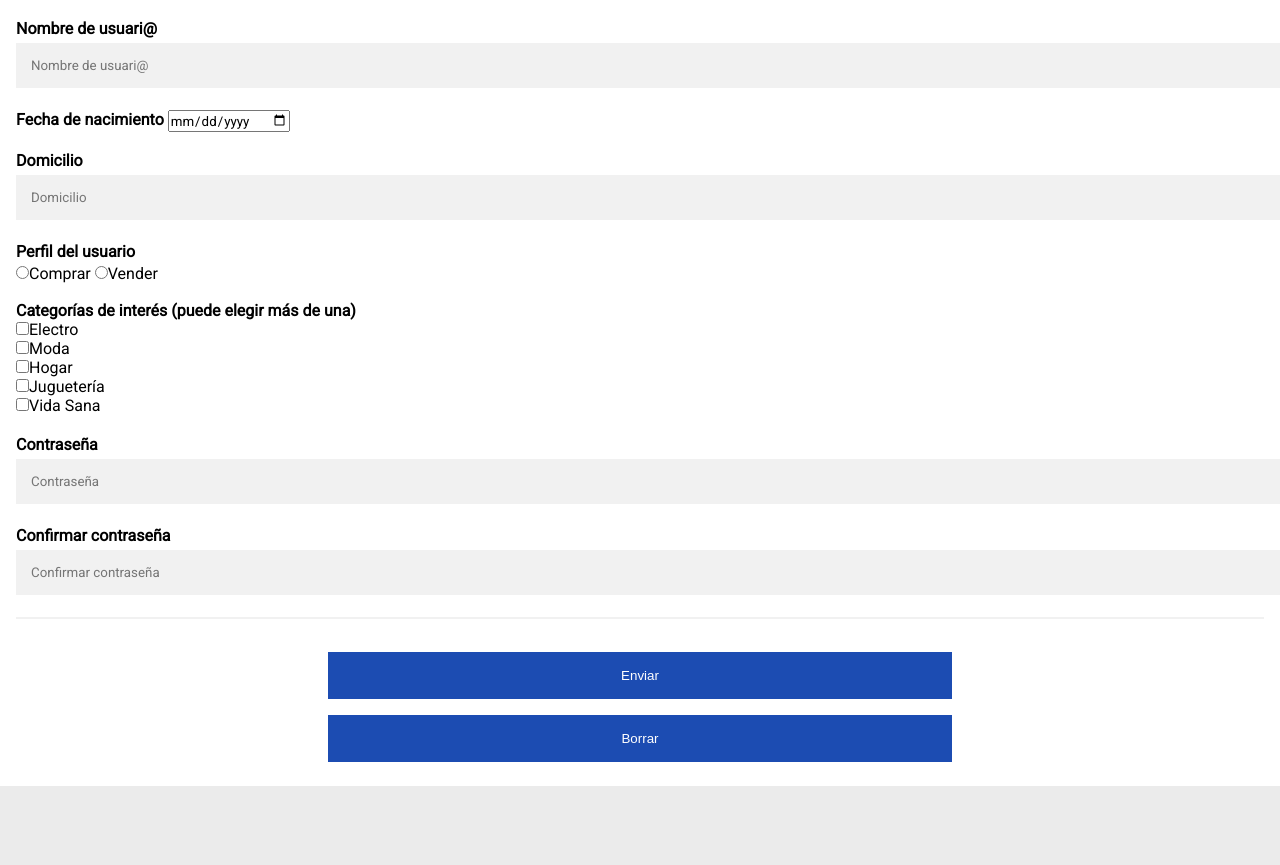
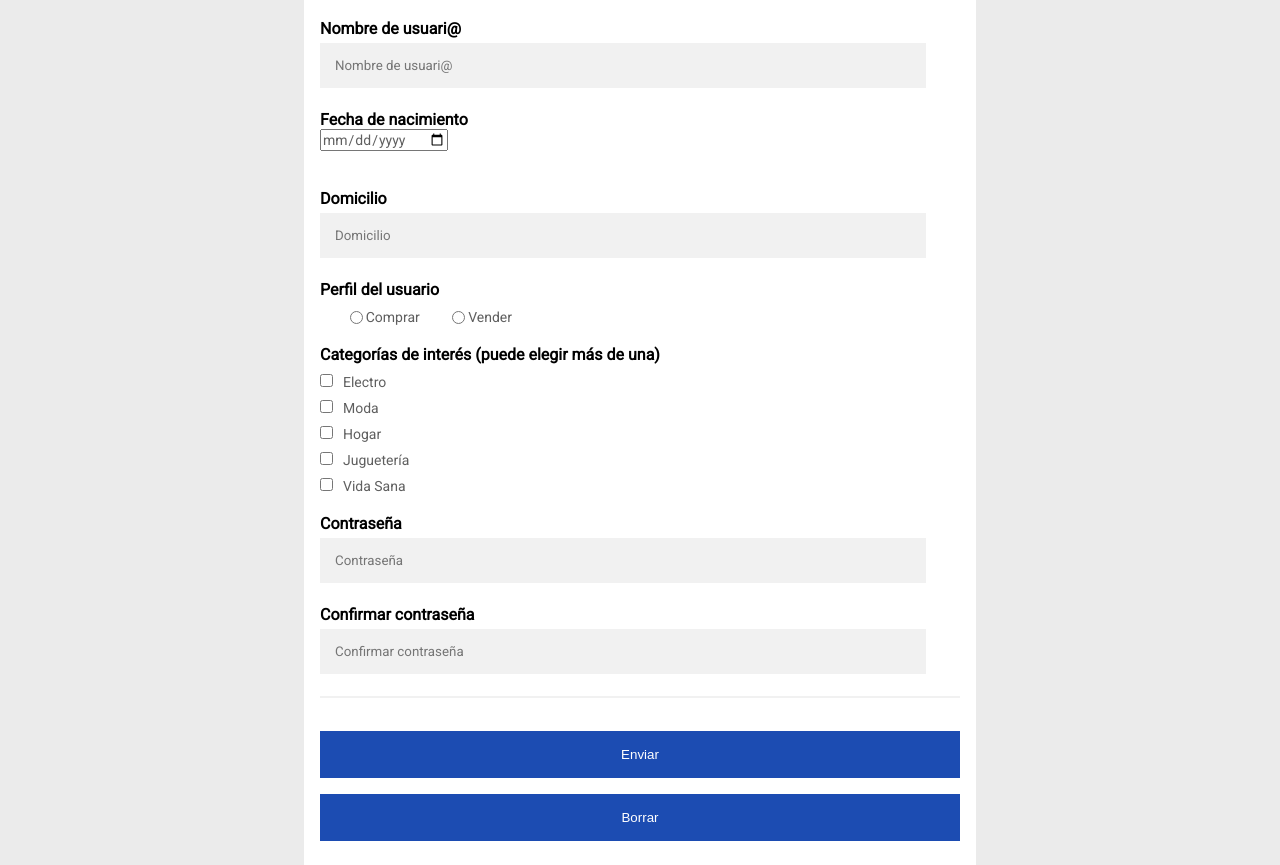
Before and after one commit to AlineGruba/repositorio-remoto, a website: page views/register.html in a window 1280 px wide. Shown: the part 412-1277 px from the top of the page. Before the commit the page ends 1198 px from the top, so only its background shows below. Drawn offline with Linux system fonts and the light colour scheme; files that its build step writes are made by us from their sources; files whose address does not match are found by name.

Commit message:
mercado liebre abril 06

```diff
--- a/public/css/styles.css
+++ b/public/css/styles.css
@@ -163,8 +163,6 @@ main section article i,
 main section article i{
     font-size: 16px;
     padding: 5px;
-    width: 30px;
-    height: 30px;
     border: 1px solid #39b54a;
     background-color: #FFF;
     border-radius: 50%;
@@ -174,8 +172,22 @@ main section article i{
     flex-wrap: wrap;
     position: absolute;
     left: 78%;
-    top: -25px;
+    top: -15px;
 }
+
+main section article:hover {
+    box-shadow: 0 0 10px rgb(100 100 100);
+}
+
+main section article:hover i {
+    transform: rotate(-90deg);
+    transition-duration: 450ms;
+}
+
+
+main section article:hover .description {
+    display: block;
+  }
 
 main section h3{
     margin: 20px 0px;
@@ -191,9 +203,21 @@ article div.main-article{
 
 /*STAR REGISTRO*/
 /* Add padding to containers */
-.container {
+.forms {
+    display: flex;
+    width: 100%;
+    /* margin: 0 250px; */
+    flex-direction: column;
+    align-content: center;
+    align-items: center;
+    flex-wrap: wrap;
+}
+
+
+.forms .container {
     padding: 16px;
     background-color: white;
+    width: 50%;
   }
 
   /* Full-width input fields */
@@ -202,42 +226,70 @@ article div.main-article{
   }
 
   input[type=text], input[type=password] {
-    width: 100%;
+    width: 90%;
     padding: 15px;
     margin: 5px 0 22px 0;
     display: inline-block;
     border: none;
     background: #f1f1f1;
+    background-image: none !important;
+    background-repeat: no-repeat;
+    background-attachment: scroll;
+    background-size: 16px 18px;
+    background-position: 98% 50%;
+    cursor: auto;
   }
 
  input[type=radio] {
     padding: 15px;
-    margin: 5px 0 22px 0;
     display: inline-block;
     border: none;
     background: #f1f1f1;
+    margin-left: 30px;
   }
 
-  .interes input {
-      padding-right: 20px;
-  }
+  .interes .perfil2 {
+    font-size: 14px;
+    color: rgb(95, 95, 95);
+    display: flex;
+    align-items: center;
+    justify-content: space-between;
+    margin-top: 10px;
+    width: 30%;
+}
 
   input[type=text]:focus, input[type=password]:focus {
     background-color: #ddd;
     outline: none;
   }
 
+  input[type="date"] {
+    justify-items: center;
+  }
+
   input[type="date" i] {
-    font-family: 'Roboto', sans-serif;
+    font-size: 14px;
+    color:rgb(95, 95, 95)
   }
 
   input[type="checkbox" i] {
-    font-family: 'Roboto', sans-serif;
-}
+        margin-right: 10px;
+        margin-top: 10px;
+  }
+
+  /*input[type="radio" i] {
+    /* font-family: 'Roboto', sans-serif;
+    margin-right: 10px;
+}*/
 
   .categoria {
-      margin-bottom: 20px;
+    margin: 20px 0;
       font-family: 'Roboto', sans-serif;
+  }
+
+  .categoria .interes2 {
+    font-size: 14px;
+    color:rgb(95, 95, 95)
   }
 
   /* Overwrite default styles of hr */
@@ -249,9 +301,12 @@ article div.main-article{
   .botones {
       display: flex;
       flex-direction: column;
-      align-items: center;
       flex-wrap: wrap;
   }
+
+  .botones :hover {
+    background-color: #0022AA;
+}
 
   /* Set a style for the submit button */
   .registerbtn {
@@ -261,17 +316,18 @@ article div.main-article{
     margin: 8px 0;
     border: none;
     cursor: pointer;
-    width: 50%;
     opacity: 0.9;
   }
 
-  .registerbtn:hover {
-    opacity: 1;
-  }
 
   /* Add a blue text color to links */
-  a {
+  .botones a {
     color: dodgerblue;
+    width: 100%;
+    display: flex;
+    flex-direction: column;
+    flex-wrap: wrap;
+    text-decoration: none;
   }
 
   /* Set a grey background color and center the text of the "sign in" section */
@@ -296,16 +352,16 @@ article div.main-article{
         justify-content: space-evenly;
         flex-wrap: wrap;
     }
+
+    .forms .container {
+        width: 90%;
+      }
 }
 
 
 @media (min-width: 481px) and (max-width: 768px){
     header nav{
         display: none;
-    }
-
-    main section article .description{
-        display: block;
     }
 
     main section article{
@@ -381,7 +437,4 @@ article div.main-article{
         flex-wrap: wrap;
     }
 
-    main section article .description {
-        display: block;
-    }
 }
--- a/views/register.html
+++ b/views/register.html
@@ -41,7 +41,7 @@
         </div>
     </header>
 
-    <form action="action_page.php">
+    <form class="forms" action="action_page.php">
         <div class="container">
             <h1>Creá tu cuenta</h1>
             <hr>
@@ -53,26 +53,27 @@
             <input type="text" placeholder="Nombre de usuari@" name="nombreusuario" id="nombreusuario" required>
 
             <label for="nacimiento"><b>Fecha de nacimiento</b></label>
-            <input type="date" placeholder="Fecha de nacimiento" name="nacimiento" id="nacimiento" required>
-
+            <div class="nacimiento">
+                <input type="date" placeholder="Fecha de nacimiento" name="nacimiento" id="nacimiento" required>
+                </div>
             </br>
             </br>
             <label for="domicilio"><b>Domicilio</b></label>
             <input type="text" placeholder="Domicilio" name="domicilio" id="domicilio" required>
 
-
             </br>
             <div class="interes">
                 <label for="perfil"><b>Perfil del usuario</b></label>
-                </br>
+                <div class="perfil2">
                 <input name="intereses" type="radio" value="comprar" />Comprar
                 <input name="intereses" type="radio" value="vender" />Vender
+            </div>
             </div>
 
 
             <div class="categoria">
                 <label for="categoria"><b>Categorías de interés (puede elegir más de una) </b></label>
-                <br />
+                <div class="interes2">
                 <input name="electro" type="checkbox" />Electro
                 <br />
                 <input name="moda" type="checkbox" />Moda
@@ -84,6 +85,7 @@
                 <input name="vidasana" type="checkbox" />Vida Sana
                 </br>
             </div>
+            </div>
 
             <label for="psw"><b>Contraseña </b></label>
             <input type="password" placeholder="Contraseña" name="psw" id="psw" required>
@@ -94,8 +96,8 @@
             <hr>
 
             <div class="botones">
-                <button type="submit" class="registerbtn">Enviar</button>
-                <button type="submit" class="registerbtn">Borrar</button>
+                <a href="/"><button type="button" class="registerbtn">Enviar</button></a>
+                <button type="reset" class="registerbtn">Borrar</button>
             </div>
 
         </div>
```
Also changed, not shown: views/login.html (+5 -4 lines).
